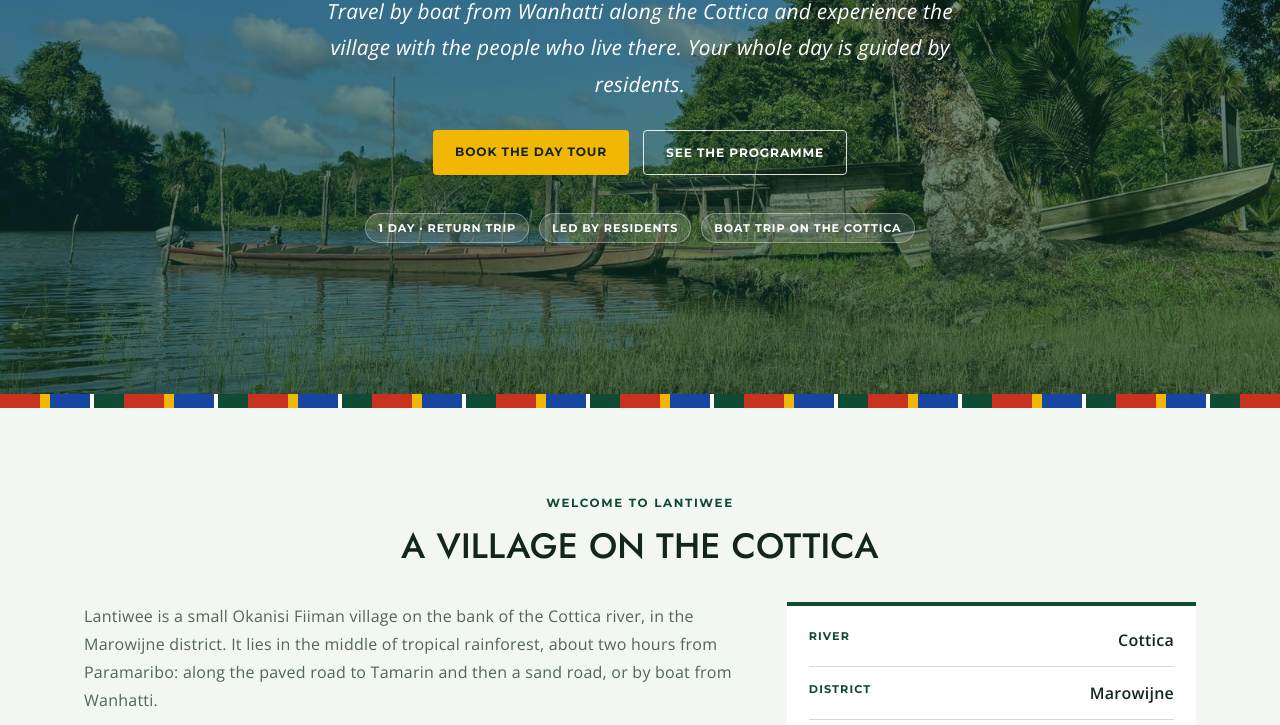
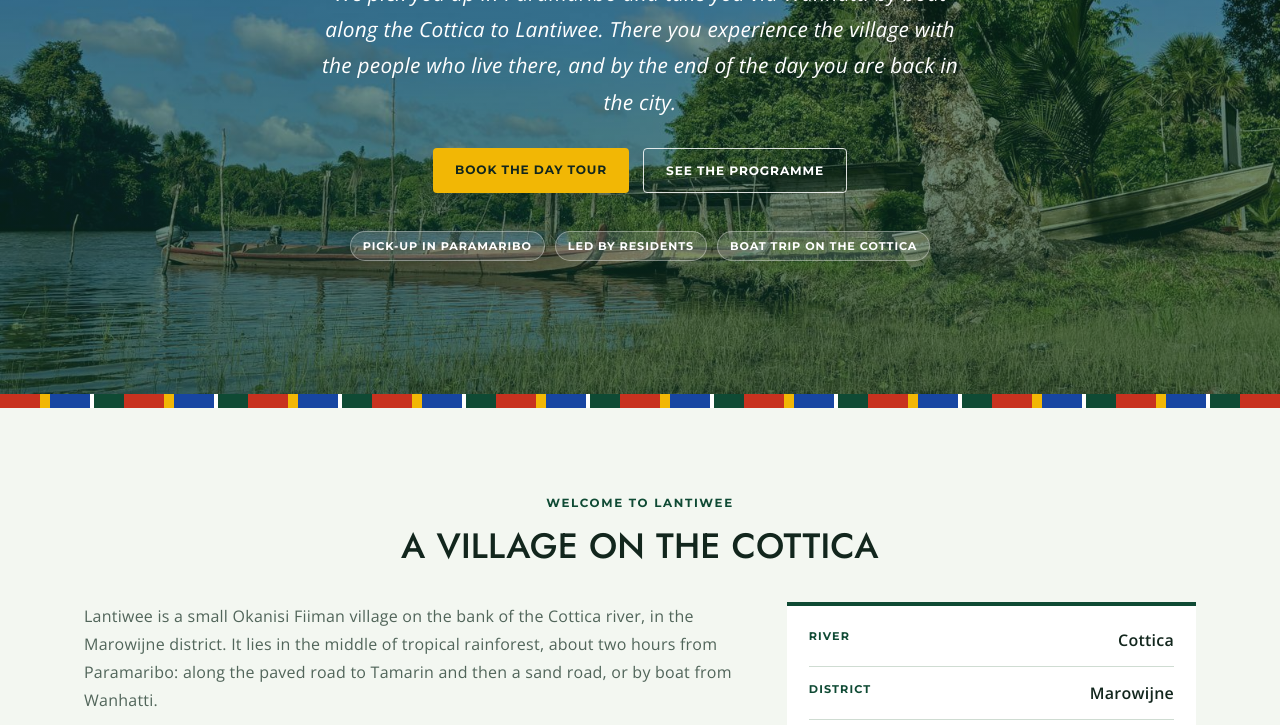
Before and after one commit to lantiweecottica-afk/lantiwee-site, a plain HTML site: page index.html in a window 1280 px wide. Shown: the part 446-1171 px from the top of the page. Drawn offline with nearby package versions, Linux system fonts and the light colour scheme.

Commit message:
Voorpagina: duidelijk dat de tour vanuit Paramaribo vertrekt
Co-Authored-By: Claude Opus 5.5 <noreply@anthropic.com>
Claude-Session: https://claude.ai/code/session_01Ghp3mEVa6VNivHrbYzWYU2

```diff
--- a/index.html
+++ b/index.html
@@ -251,13 +251,13 @@ footer a{color:#c9d8ce;text-decoration:none} footer a:hover{color:#fff}
   <div class="in">
     <span class="eyebrow" data-i18n="eyebrow">De enige dagtour aan de Cottica</span>
     <h1 data-i18n="h1">Eén dag in Lantiwee, met de mensen die er wonen</h1>
-    <p class="sub" data-i18n="lead">Vaar vanuit Wanhatti over de Cottica en beleef het dorp met de mensen die er wonen. Je dag wordt helemaal door bewoners begeleid.</p>
+    <p class="sub" data-i18n="lead">We halen je op in Paramaribo en brengen je via Wanhatti per boot over de Cottica naar Lantiwee. Daar beleef je het dorp met de mensen die er wonen, en aan het eind van de dag ben je weer terug in de stad.</p>
     <div class="cta">
       <a class="btn" href="#boeken" data-i18n="cta1">Boek de dagtour</a>
       <a class="btn ghost" href="#dagtour" data-i18n="cta2">Bekijk het programma</a>
     </div>
     <div class="badges">
-      <span data-i18n="b1">1 dag · heen en terug</span>
+      <span data-i18n="b1">Ophalen in Paramaribo</span>
       <span data-i18n="b2">Geleid door bewoners</span>
       <span data-i18n="b3">Boottocht over de Cottica</span>
     </div>
@@ -304,7 +304,7 @@ footer a{color:#c9d8ce;text-decoration:none} footer a:hover{color:#fff}
     <div class="acts">
       <article class="act">
         <div class="ph"><img src="images/IMG_7967.jpg" alt="Bezoekers in een korjaal op de rivier" data-i18n-alt="alt1"></div>
-        <div class="txt"><span class="num" data-i18n="n1">Activiteit</span><h3 data-i18n="a1h">Boottocht vanuit Wanhatti</h3><p data-i18n="a1p">Vanuit Wanhatti vaar je in een korjaal over de Cottica naar Lantiwee. Je vaart over de diepste rivier van Suriname, langs het regenwoud op de oevers en, met een beetje geluk, vogels boven het water.</p></div>
+        <div class="txt"><span class="num" data-i18n="n1">Activiteit</span><h3 data-i18n="a1h">Boottocht vanuit Wanhatti</h3><p data-i18n="a1p">Na de rit vanuit Paramaribo stap je in Wanhatti in een korjaal en vaar je over de Cottica naar Lantiwee. Je vaart over de diepste rivier van Suriname, langs het regenwoud op de oevers en, met een beetje geluk, vogels boven het water.</p></div>
       </article>
       <article class="act">
         <div class="ph"><img src="images/IMG_7888.jpg" alt="Huizen en een overkapping in het dorp" data-i18n-alt="alt2"></div>
@@ -571,9 +571,9 @@ const T = { nl:{}, en:{
   heroAlt:"The Cottica river at Lantiwee with canoes on the bank",
   eyebrow:"The only day tour on the Cottica",
   h1:"One day in Lantiwee, with the people who live there",
-  lead:"Travel by boat from Wanhatti along the Cottica and experience the village with the people who live there. Your whole day is guided by residents.",
+  lead:"We pick you up in Paramaribo and take you via Wanhatti by boat along the Cottica to Lantiwee. There you experience the village with the people who live there, and by the end of the day you are back in the city.",
   cta1:"Book the day tour", cta2:"See the programme",
-  b1:"1 day · return trip", b2:"Led by residents", b3:"Boat trip on the Cottica",
+  b1:"Pick-up in Paramaribo", b2:"Led by residents", b3:"Boat trip on the Cottica",
   k0:"Welcome to Lantiwee", introH:"A village on the Cottica",
   ab1:"Lantiwee is a small Okanisi Fiiman village on the bank of the Cottica river, in the Marowijne district. It lies in the middle of tropical rainforest, about two hours from Paramaribo: along the paved road to Tamarin and then a sand road, or by boat from Wanhatti.",
   ab1b:"The Cottica is known as the deepest river in Suriname and links the Fiiman villages of the Bilowataa region. After the Interior War residents returned and rebuilt the village. Today about 25 people live here, and for the first time they are welcoming visitors.",
@@ -582,7 +582,7 @@ const T = { nl:{}, en:{
   p2h:"Led by residents", p2p:"Your guides, cooks and fishermen live in Lantiwee. They tell their own story.",
   p3h:"At the pace of the village", p3p:"No standard show: every tour is different and shows how the village really lives.",
   k1:"The day tour", tourH:"What you can do", tourUnique:"This is the only day tour on the Cottica.", tourP:"These are the activities residents offer. Every tour is a little different: the programme is planned in advance with residents, so your day is truly carried by the village.",
-  n1:"Activity", a1h:"Boat trip from Wanhatti", a1p:"From Wanhatti you travel by dugout canoe along the Cottica to Lantiwee, on the deepest river in Suriname, past rainforest-lined banks and, with some luck, birds over the water.", alt1:"Visitors in a dugout canoe on the river",
+  n1:"Activity", a1h:"Boat trip from Wanhatti", a1p:"After the drive from Paramaribo you board a dugout canoe in Wanhatti and travel along the Cottica to Lantiwee, on the deepest river in Suriname, past rainforest-lined banks and, with some luck, birds over the water.", alt1:"Visitors in a dugout canoe on the river",
   n2:"Activity", a2h:"Village and plantation tour", a2p:"A resident walks you past the houses, the old places and the farm plots. Hear what grows here and how the village lives.", alt2:"Houses and a shelter in the village",
   n3:"Activity", a3h:"Fishing", a3p:"Fish the way residents have for generations, from the bank or the boat, with people who know this river inside out.", alt3:"A dugout canoe on the river near the village",
   n4:"Activity", a4h:"Making cassava bread", a4p:"From root to bread: grate, press and bake cassava the traditional way, a skill passed on from parent to child in the village.", soonCas:"Photo coming: baking cassava bread",
```
